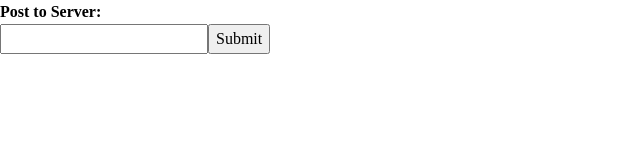
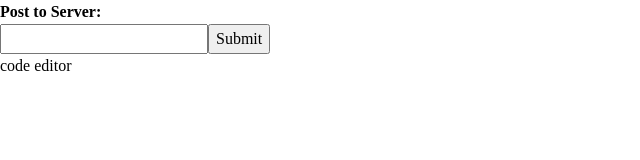
Before and after one commit to aliveSurfin/code_quality, a React app in the folder development/code/client/: page / in a window 1280 px wide. Shown: the top 160 px of the page, without its empty margins (0-640 px from the left). Built offline with nearby package versions, Linux system fonts and the light colour scheme; no server answers.

Commit message:
react infastruture

```diff
--- a/development/code/client/src/App.jsx
+++ b/development/code/client/src/App.jsx
@@ -1,4 +1,5 @@
 import React, { Component } from 'react';
+import CodeEditor from './components/code_editor/CodeEditor';
 
 
 import './reset.scss';
@@ -54,6 +55,7 @@ render() {
           <button type="submit">Submit</button>
         </form>
         <p>{this.state.responseToPost}</p>
+        <CodeEditor></CodeEditor>
       </div>
     );
   }
--- /dev/null
+++ b/development/code/client/src/components/code_editor/CodeEditor.jsx
@@ -0,0 +1,15 @@
+import React from "react";
+import styles from "./CodeEditor.scss";
+class CodeEditor extends React.Component {
+  constructor() {
+    super();
+  }
+  render() {
+    return (
+      <div id="codeEditor" className={styles.wrapper}>
+       code editor
+      </div>
+    );
+  }
+}
+export default CodeEditor;
--- /dev/null
+++ b/development/code/client/src/components/code_editor/CodeEditor.scss
@@ -0,0 +1 @@
+@import url('../../styles/colours.scss');
--- /dev/null
+++ b/development/code/client/src/styles/colours.scss
@@ -0,0 +1,3 @@
+/* colours used in entire application */
+
+$off-black: rgb(6, 6, 6);
```
